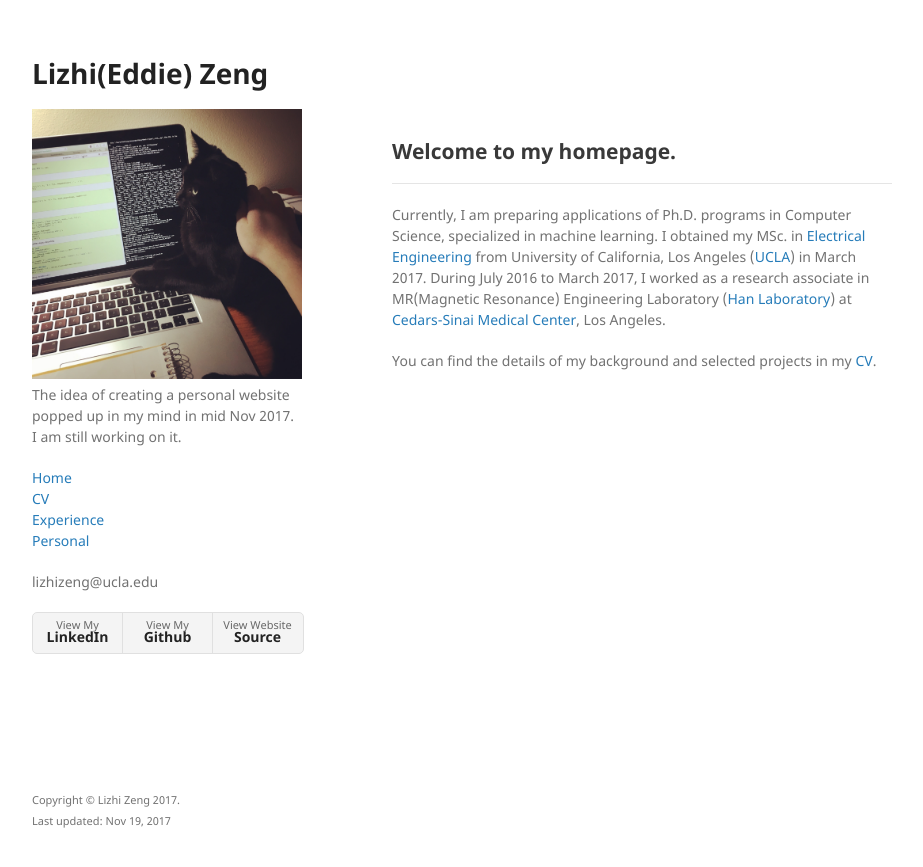
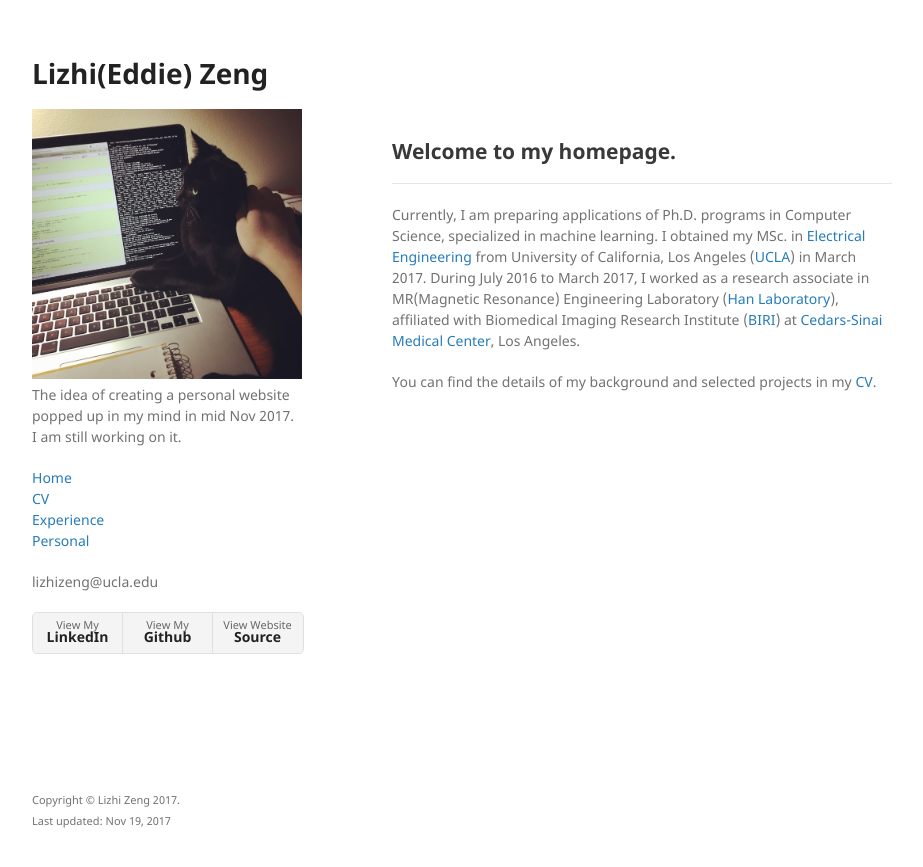
Before and after one commit to lizhiz/lizhiz.github.io, a Jekyll site: the page built from index.md, in a window 1280 px wide. Shown: the top 867 px of the page, without its empty margins (178-1101 px from the left). Built offline with Jekyll 4.4.1, drawn with Linux system fonts in a browser that asks for light colours.

Commit message:
Modify Lab affiliation

```diff
--- a/_layouts/default.html
+++ b/_layouts/default.html
@@ -51,7 +51,7 @@
             Copyright © Lizhi Zeng 2017.<br>
             Last updated: Nov 19, 2017
           </small>
-        </p>
+         </p>
       </footer>
     </div>
     <script src="{{ '/assets/js/scale.fix.js' | relative_url }}"></script>
--- a/index.md
+++ b/index.md
@@ -11,6 +11,6 @@ layout: default
 
 * * *
 
-Currently, I am preparing applications of Ph.D. programs in Computer Science, specialized in machine learning. I obtained my MSc. in [Electrical Engineering](http://www.ee.ucla.edu) from University of California, Los Angeles ([UCLA](http://www.ucla.edu)) in March 2017. During July 2016 to March 2017, I worked as a research associate in MR(Magnetic Resonance) Engineering Laboratory ([Han Laboratory](https://www.cedars-sinai.edu/Research/Research-Labs/Han-Lab/)) at [Cedars-Sinai Medical Center](https://www.cedars-sinai.org), Los Angeles.
+Currently, I am preparing applications of Ph.D. programs in Computer Science, specialized in machine learning. I obtained my MSc. in [Electrical Engineering](http://www.ee.ucla.edu) from University of California, Los Angeles ([UCLA](http://www.ucla.edu)) in March 2017. During July 2016 to March 2017, I worked as a research associate in MR(Magnetic Resonance) Engineering Laboratory ([Han Laboratory](https://www.cedars-sinai.edu/Research/Research-Labs/Han-Lab/)), affiliated with Biomedical Imaging Research Institute ([BIRI](https://www.cedars-sinai.edu/Research/Departments-and-Institutes/Biomedical-Imaging-Research-Institute/)) at [Cedars-Sinai Medical Center](https://www.cedars-sinai.org), Los Angeles.
 
 You can find the details of my background and selected projects in my [CV](https://drive.google.com/file/d/1zGm9_Gq8WLz268AuA_ncwtrN-kNaPa62/view?usp=sharing).
```
Also changed, not shown: 7 other files.
